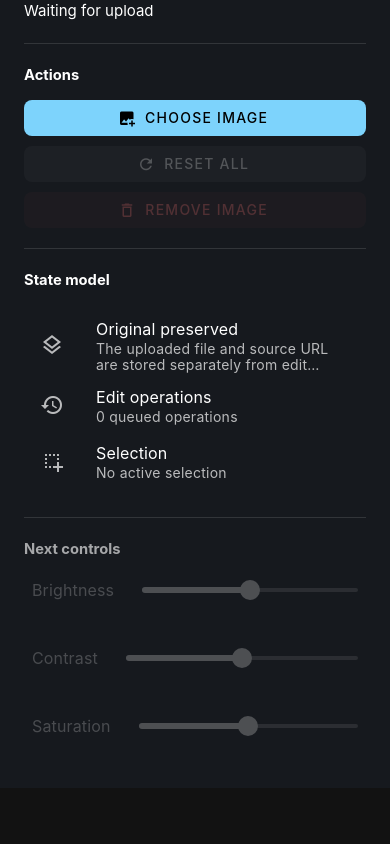
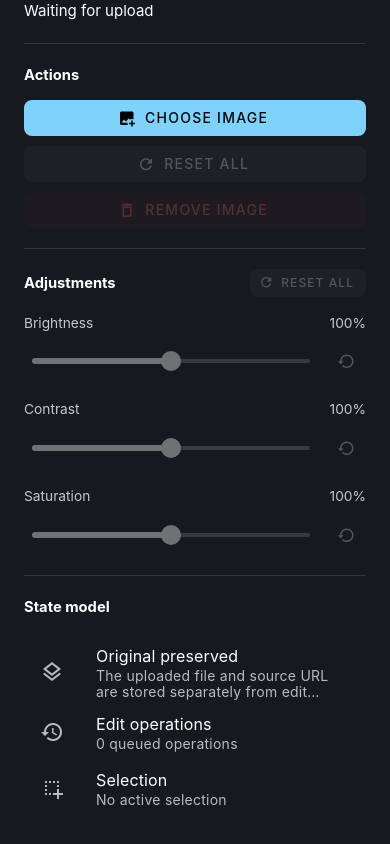
Before and after one commit to dyarechuk/LiveArt-test, a Vue app: page / in a window 390 px wide. Shown: the part 1017-1861 px from the top of the page. Before the commit the page ends 1805 px from the top, so only its background shows below. Built offline with nearby package versions, Linux system fonts and the light colour scheme.

Commit message:
feat: add live non-destructive image adjustments

```diff
--- a/src/app/plugins/vuetify.ts
+++ b/src/app/plugins/vuetify.ts
@@ -2,8 +2,40 @@ import '@mdi/font/css/materialdesignicons.css'
 import 'vuetify/styles'
 import { createVuetify } from 'vuetify'
 import { aliases, mdi } from 'vuetify/iconsets/mdi'
+import {
+  VAlert,
+  VApp,
+  VAppBar,
+  VAvatar,
+  VBtn,
+  VDivider,
+  VIcon,
+  VLayout,
+  VList,
+  VListItem,
+  VMain,
+  VSlider
+} from 'vuetify/components'
+import { Ripple } from 'vuetify/directives'
 
 export const vuetify = createVuetify({
+  components: {
+    VAlert,
+    VApp,
+    VAppBar,
+    VAvatar,
+    VBtn,
+    VDivider,
+    VIcon,
+    VLayout,
+    VList,
+    VListItem,
+    VMain,
+    VSlider
+  },
+  directives: {
+    Ripple
+  },
   icons: {
     defaultSet: 'mdi',
     aliases,
--- /dev/null
+++ b/src/features/editor/components/AdjustmentPanel.vue
@@ -0,0 +1,126 @@
+<template>
+  <section class="adjustment-panel">
+    <div class="adjustment-panel__header">
+      <h3>Adjustments</h3>
+      <v-btn
+        :disabled="!editor.hasImage"
+        prepend-icon="mdi-refresh"
+        size="small"
+        variant="tonal"
+        @click="editor.resetAllAdjustments"
+      >
+        Reset all
+      </v-btn>
+    </div>
+
+    <div class="adjustment-panel__controls">
+      <div v-for="control in controls" :key="control.key" class="adjustment-panel__control">
+        <div class="adjustment-panel__label">
+          <span>{{ control.label }}</span>
+          <span>{{ editor.adjustments[control.key] }}%</span>
+        </div>
+        <div class="adjustment-panel__row">
+          <v-slider
+            color="primary"
+            density="comfortable"
+            :disabled="!editor.hasImage"
+            hide-details
+            max="200"
+            min="0"
+            :model-value="editor.adjustments[control.key]"
+            step="1"
+            track-color="surface-light"
+            @update:model-value="setAdjustment(control.key, $event)"
+          />
+          <v-btn
+            :aria-label="`Reset ${control.label.toLowerCase()}`"
+            :disabled="!editor.hasImage"
+            icon="mdi-restore"
+            size="small"
+            variant="text"
+            @click="editor.resetAdjustment(control.key)"
+          />
+        </div>
+      </div>
+    </div>
+  </section>
+</template>
+
+<script setup lang="ts">
+import type { EditorAdjustmentKey } from '@/features/editor/types/editor'
+import { useEditorStore } from '@/features/editor/store/useEditorStore'
+
+interface AdjustmentControl {
+  key: EditorAdjustmentKey
+  label: string
+}
+
+const editor = useEditorStore()
+const controls: AdjustmentControl[] = [
+  {
+    key: 'brightness',
+    label: 'Brightness'
+  },
+  {
+    key: 'contrast',
+    label: 'Contrast'
+  },
+  {
+    key: 'saturation',
+    label: 'Saturation'
+  }
+]
+
+function setAdjustment(key: EditorAdjustmentKey, value: number | string) {
+  editor.setAdjustment(key, Number(value))
+}
+</script>
+
+<style scoped>
+.adjustment-panel {
+  display: grid;
+  gap: 16px;
+}
+
+.adjustment-panel__header,
+.adjustment-panel__label,
+.adjustment-panel__row {
+  display: flex;
+  align-items: center;
+}
+
+.adjustment-panel__header {
+  justify-content: space-between;
+  gap: 12px;
+}
+
+.adjustment-panel h3 {
+  margin: 0;
+  font-size: 0.92rem;
+  font-weight: 720;
+}
+
+.adjustment-panel__controls {
+  display: grid;
+  gap: 18px;
+}
+
+.adjustment-panel__control {
+  display: grid;
+  gap: 8px;
+}
+
+.adjustment-panel__label {
+  justify-content: space-between;
+  color: rgb(var(--v-theme-on-surface), 0.76);
+  font-size: 0.86rem;
+}
+
+.adjustment-panel__row {
+  gap: 8px;
+}
+
+.adjustment-panel__row :deep(.v-slider) {
+  min-width: 0;
+}
+</style>
--- a/src/features/editor/components/EditingPanel.vue
+++ b/src/features/editor/components/EditingPanel.vue
@@ -108,6 +108,12 @@
     <v-divider />
 
     <section class="editing-panel__section">
+      <AdjustmentPanel />
+    </section>
+
+    <v-divider />
+
+    <section class="editing-panel__section">
       <h3>State model</h3>
       <v-list bg-color="transparent" density="compact" lines="two">
         <v-list-item prepend-icon="mdi-layers-outline" title="Original preserved" subtitle="The uploaded file and source URL are stored separately from edit operations." />
@@ -116,19 +122,12 @@
       </v-list>
     </section>
 
-    <v-divider />
-
-    <section class="editing-panel__section editing-panel__section--muted">
-      <h3>Next controls</h3>
-      <v-slider disabled label="Brightness" max="100" min="-100" model-value="0" />
-      <v-slider disabled label="Contrast" max="100" min="-100" model-value="0" />
-      <v-slider disabled label="Saturation" max="100" min="-100" model-value="0" />
-    </section>
   </aside>
 </template>
 
 <script setup lang="ts">
 import { ref } from 'vue'
+import AdjustmentPanel from '@/features/editor/components/AdjustmentPanel.vue'
 import { useEditorStore } from '@/features/editor/store/useEditorStore'
 import { formatFileSize } from '@/features/editor/utils/formatFileSize'
 
@@ -203,10 +202,6 @@ async function handleInputChange(event: Event) {
   gap: 14px;
 }
 
-.editing-panel__section--muted {
-  opacity: 0.62;
-}
-
 .editing-panel__source {
   display: grid;
   gap: 12px;
--- /dev/null
+++ b/src/features/editor/components/ImagePreview.vue
@@ -0,0 +1,60 @@
+<template>
+  <div class="image-preview">
+    <img
+      :alt="image.name"
+      class="image-preview__image"
+      :src="image.objectUrl"
+      :style="{ filter }"
+    />
+  </div>
+</template>
+
+<script setup lang="ts">
+import type { OriginalImage } from '@/features/editor/types/editor'
+
+defineProps<{
+  filter: string
+  image: OriginalImage
+}>()
+</script>
+
+<style scoped>
+.image-preview {
+  display: grid;
+  min-height: 520px;
+  overflow: hidden;
+  place-items: center;
+  border: 1px solid rgba(var(--v-theme-on-surface), 0.12);
+  border-radius: 8px;
+  background-color: rgba(var(--v-theme-surface), 0.72);
+  background-image:
+    linear-gradient(45deg, rgba(var(--v-theme-on-surface), 0.05) 25%, transparent 25%),
+    linear-gradient(-45deg, rgba(var(--v-theme-on-surface), 0.05) 25%, transparent 25%),
+    linear-gradient(45deg, transparent 75%, rgba(var(--v-theme-on-surface), 0.05) 75%),
+    linear-gradient(-45deg, transparent 75%, rgba(var(--v-theme-on-surface), 0.05) 75%);
+  background-position:
+    0 0,
+    0 10px,
+    10px -10px,
+    -10px 0;
+  background-size: 20px 20px;
+}
+
+.image-preview__image {
+  display: block;
+  max-width: min(100%, 1200px);
+  max-height: min(72vh, 760px);
+  object-fit: contain;
+  box-shadow: 0 24px 60px rgba(0, 0, 0, 0.28);
+}
+
+@media (max-width: 960px) {
+  .image-preview {
+    min-height: 380px;
+  }
+
+  .image-preview__image {
+    max-height: 58vh;
+  }
+}
+</style>
--- a/src/features/editor/components/ImageWorkspace.vue
+++ b/src/features/editor/components/ImageWorkspace.vue
@@ -1,14 +1,11 @@
 <template>
   <main class="image-workspace">
     <div v-if="editor.hasImage" class="image-workspace__stage">
-      <div class="image-workspace__canvas">
-        <img
-          v-if="editor.originalImage && editor.imageDisplayUrl"
-          :alt="editor.originalImage.name"
-          :src="editor.imageDisplayUrl"
-          class="image-workspace__image"
-        />
-      </div>
+      <ImagePreview
+        v-if="editor.originalImage"
+        :filter="editor.previewFilter"
+        :image="editor.originalImage"
+      />
       <div v-if="editor.originalImage" class="image-workspace__meta">
         <span>{{ editor.originalImage.name }}</span>
         <span>{{ imageDetails }}</span>
@@ -21,6 +18,7 @@
 
 <script setup lang="ts">
 import { computed } from 'vue'
+import ImagePreview from '@/features/editor/components/ImagePreview.vue'
 import UploadEmptyState from '@/features/editor/components/UploadEmptyState.vue'
 import { useEditorStore } from '@/features/editor/store/useEditorStore'
 import { formatFileSize } from '@/features/editor/utils/formatFileSize'
@@ -50,35 +48,6 @@ const imageDetails = computed(() => {
   min-height: 0;
 }
 
-.image-workspace__canvas {
-  display: grid;
-  min-height: 520px;
-  overflow: hidden;
-  place-items: center;
-  border: 1px solid rgba(var(--v-theme-on-surface), 0.12);
-  border-radius: 8px;
-  background-color: rgba(var(--v-theme-surface), 0.72);
-  background-image:
-    linear-gradient(45deg, rgba(var(--v-theme-on-surface), 0.05) 25%, transparent 25%),
-    linear-gradient(-45deg, rgba(var(--v-theme-on-surface), 0.05) 25%, transparent 25%),
-    linear-gradient(45deg, transparent 75%, rgba(var(--v-theme-on-surface), 0.05) 75%),
-    linear-gradient(-45deg, transparent 75%, rgba(var(--v-theme-on-surface), 0.05) 75%);
-  background-position:
-    0 0,
-    0 10px,
-    10px -10px,
-    -10px 0;
-  background-size: 20px 20px;
-}
-
-.image-workspace__image {
-  display: block;
-  max-width: min(100%, 1200px);
-  max-height: min(72vh, 760px);
-  object-fit: contain;
-  box-shadow: 0 24px 60px rgba(0, 0, 0, 0.28);
-}
-
 .image-workspace__meta {
   display: flex;
   flex-wrap: wrap;
@@ -93,13 +62,5 @@ const imageDetails = computed(() => {
     min-height: calc(100vh - 64px);
     padding: 16px;
   }
-
-  .image-workspace__canvas {
-    min-height: 380px;
-  }
-
-  .image-workspace__image {
-    max-height: 58vh;
-  }
 }
 </style>
--- a/src/features/editor/store/useEditorStore.ts
+++ b/src/features/editor/store/useEditorStore.ts
@@ -1,18 +1,20 @@
 import { computed, ref } from 'vue'
 import { defineStore } from 'pinia'
 import type {
+  EditorAdjustmentKey,
   EditorAdjustments,
   EditorOperation,
   EditorSelection,
   OriginalImage
 } from '@/features/editor/types/editor'
+import { buildAdjustmentFilter } from '@/features/editor/utils/buildAdjustmentFilter'
 import { isSupportedImageFile } from '@/features/editor/utils/isSupportedImageFile'
 import { readImageDimensions } from '@/features/editor/utils/readImageDimensions'
 
 const defaultAdjustments: EditorAdjustments = {
-  brightness: 0,
-  contrast: 0,
-  saturation: 0
+  brightness: 100,
+  contrast: 100,
+  saturation: 100
 }
 
 export const useEditorStore = defineStore('editor', () => {
@@ -25,7 +27,7 @@ export const useEditorStore = defineStore('editor', () => {
   const isLoadingImage = ref(false)
 
   const hasImage = computed(() => originalImage.value !== null)
-  const imageDisplayUrl = computed(() => originalImage.value?.objectUrl ?? null)
+  const previewFilter = computed(() => buildAdjustmentFilter(adjustments.value))
   const hasEdits = computed(() => {
     return (
       operations.value.length > 0 ||
@@ -86,6 +88,18 @@ export const useEditorStore = defineStore('editor', () => {
   function resetEdits() {
     operations.value = []
     selection.value = null
+    resetAllAdjustments()
+  }
+
+  function setAdjustment(key: EditorAdjustmentKey, value: number) {
+    adjustments.value[key] = clampAdjustmentValue(value)
+  }
+
+  function resetAdjustment(key: EditorAdjustmentKey) {
+    adjustments.value[key] = defaultAdjustments[key]
+  }
+
+  function resetAllAdjustments() {
     adjustments.value = { ...defaultAdjustments }
   }
 
@@ -107,6 +121,10 @@ export const useEditorStore = defineStore('editor', () => {
     }
   }
 
+  function clampAdjustmentValue(value: number) {
+    return Math.min(200, Math.max(0, Math.round(value)))
+  }
+
   return {
     originalImage,
     operations,
@@ -115,10 +133,13 @@ export const useEditorStore = defineStore('editor', () => {
     uploadError,
     isLoadingImage,
     hasImage,
-    imageDisplayUrl,
+    previewFilter,
     hasEdits,
     loadImage,
     resetEdits,
+    setAdjustment,
+    resetAdjustment,
+    resetAllAdjustments,
     removeImage,
     clearUploadError
   }
--- a/src/features/editor/types/editor.ts
+++ b/src/features/editor/types/editor.ts
@@ -16,6 +16,8 @@ export interface EditorAdjustments {
   saturation: number
 }
 
+export type EditorAdjustmentKey = keyof EditorAdjustments
+
 export interface EditorSelection {
   x: number
   y: number
--- /dev/null
+++ b/src/features/editor/utils/buildAdjustmentFilter.ts
@@ -0,0 +1,9 @@
+import type { EditorAdjustments } from '@/features/editor/types/editor'
+
+export function buildAdjustmentFilter(adjustments: EditorAdjustments) {
+  return [
+    `brightness(${adjustments.brightness}%)`,
+    `contrast(${adjustments.contrast}%)`,
+    `saturate(${adjustments.saturation}%)`
+  ].join(' ')
+}
```
